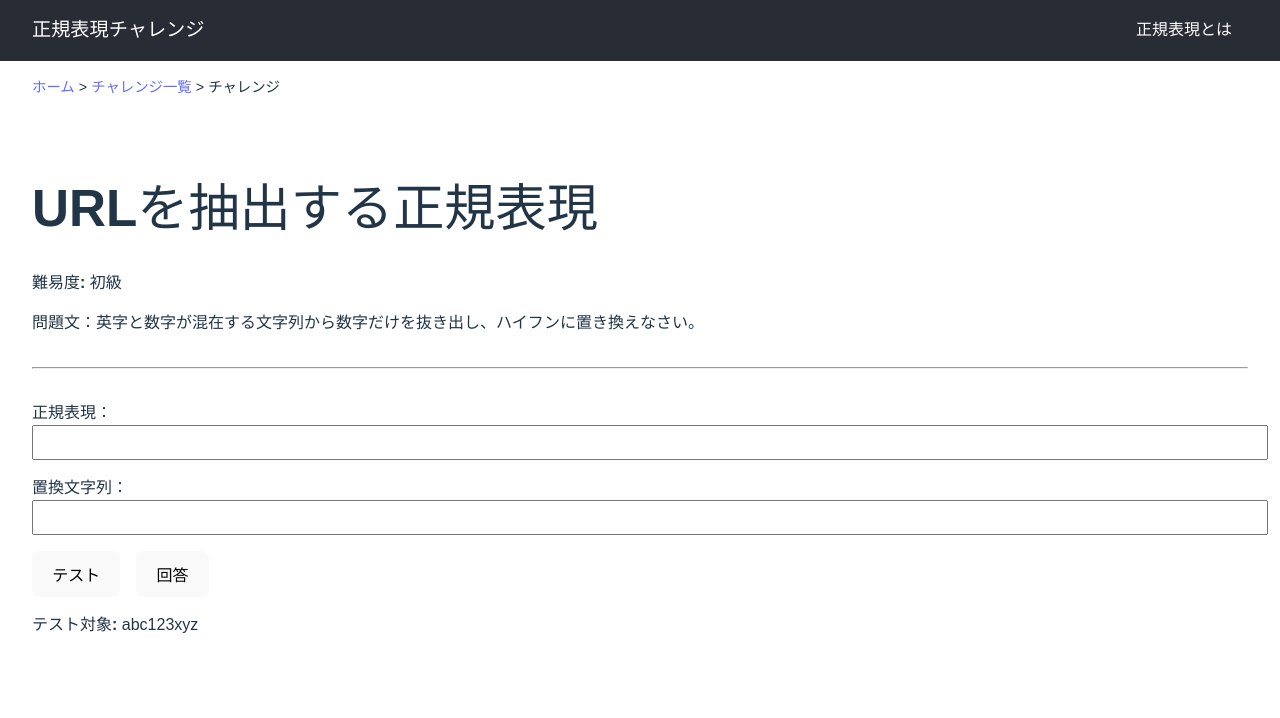
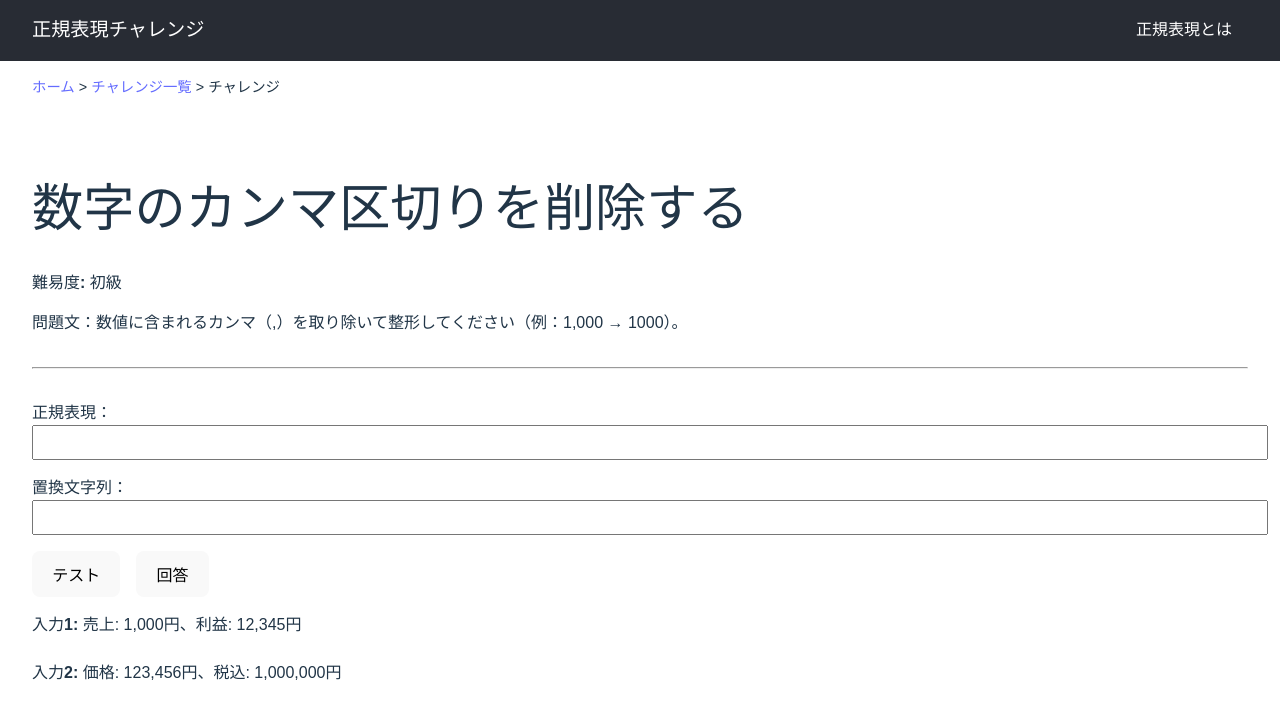
Before and after one commit to ishi720/regex-challenge, a React (Vite) app in the folder client/: page /challenge/1 in a window 1280 px wide. Shown: the top 718 px of the page. Built offline with nearby package versions, Linux system fonts and the light colour scheme.

Commit message:
置換の問題をセットする

```diff
--- a/client/src/data/challenges.ts
+++ b/client/src/data/challenges.ts
@@ -2,10 +2,40 @@ export type Challenge = {
   id: number;
   title: string;
   difficulty: '初級' | '中級' | '上級';
+  description: string;
+  sampleInputs: string[];
+  expectedOutputs: string[][];
 };
 
 export const challenges: Challenge[] = [
-  { id: 1, title: 'URLを抽出する正規表現', difficulty: '初級' },
-  { id: 2, title: '日付形式のバリデーション', difficulty: '中級' },
-  { id: 3, title: 'メールアドレスの検出', difficulty: '上級' },
+  {
+    id: 1,
+    title: '数字のカンマ区切りを削除する',
+    difficulty: '初級',
+    description:
+      '数値に含まれるカンマ（,）を取り除いて整形してください（例：1,000 → 1000）。',
+    sampleInputs: [
+      '売上: 1,000円、利益: 12,345円',
+      '価格: 123,456円、税込: 1,000,000円',
+    ],
+    expectedOutputs: [
+      ['売上: 1000円、利益: 12345円'],
+      ['価格: 123456円、税込: 1000000円'],
+    ],
+  },
+  {
+    id: 2,
+    title: '氏名のスペースを削除する',
+    difficulty: '初級',
+    description:
+      '氏名の姓と名の間にある半角スペースを削除してください（例：「田中 太郎」→「田中太郎」）。',
+    sampleInputs: [
+      '参加者一覧：田中 太郎、小林 花子',
+      '出席者：佐藤 一郎、鈴木 次郎',
+    ],
+    expectedOutputs: [
+      ['参加者一覧：田中太郎、小林花子'],
+      ['出席者：佐藤一郎、鈴木次郎'],
+    ],
+  },
 ];
--- a/client/src/pages/ChallengePage.tsx
+++ b/client/src/pages/ChallengePage.tsx
@@ -4,35 +4,32 @@ import Header from '../components/Header';
 import { challenges } from '../data/challenges';
 import Breadcrumbs from '../components/Breadcrumbs';
 
-
 const ChallengePage: React.FC = () => {
   const { id } = useParams<{ id: string }>();
   const challengeId = Number(id);
   const challenge = challenges.find((c) => c.id === challengeId);
 
-  // 入力欄の状態管理
   const [regexInput, setRegexInput] = useState('');
   const [replaceInput, setReplaceInput] = useState('');
-  const [testResult, setTestResult] = useState<string | null>(null);
+  const [testResults, setTestResults] = useState<string[]>([]);
 
-  // テスト対象の文字列（本来は問題データと紐付け）
-  const sampleText = 'abc123xyz';
+  const navigate = useNavigate();
 
-  // 「テスト」ボタンの処理
   const handleTest = () => {
+    if (!challenge) return;
     try {
-      const regex = new RegExp(regexInput, 'g');
-      const result = sampleText.replace(regex, replaceInput);
-      setTestResult(result);
+      const regex = new RegExp(regexInput, 'gu');
+      const results = challenge.sampleInputs.map((text) =>
+        text.replace(regex, replaceInput)
+      );
+      setTestResults(results);
     } catch (error) {
-      setTestResult(`正規表現の構文エラーです: ${error}`);
+      setTestResults(challenge.sampleInputs.map(() => `正規表現の構文エラーです: ${error}`));
     }
   };
 
-  // 「回答」ボタンの処理
-  const navigate = useNavigate();
   const handleSubmit = () => {
-    const confirmed = window.confirm("ほんとうに回答してもいいですか？");
+    const confirmed = window.confirm('ほんとうに回答してもいいですか？');
     if (confirmed) {
       navigate(`/result/${challengeId}`);
     }
@@ -47,7 +44,7 @@ const ChallengePage: React.FC = () => {
           <>
             <h1>{challenge.title}</h1>
             <p><strong>難易度:</strong> {challenge.difficulty}</p>
-            <p>問題文：英字と数字が混在する文字列から数字だけを抜き出し、ハイフンに置き換えなさい。</p>
+            <p>問題文：{challenge.description}</p>
 
             <hr style={{ margin: '2rem 0' }} />
 
@@ -57,7 +54,6 @@ const ChallengePage: React.FC = () => {
                 type="text"
                 value={regexInput}
                 onChange={(e) => setRegexInput(e.target.value)}
-                placeholder=""
                 style={{ width: '100%', padding: '8px', marginBottom: '1rem' }}
               />
 
@@ -66,7 +62,6 @@ const ChallengePage: React.FC = () => {
                 type="text"
                 value={replaceInput}
                 onChange={(e) => setReplaceInput(e.target.value)}
-                placeholder=""
                 style={{ width: '100%', padding: '8px', marginBottom: '1rem' }}
               />
 
@@ -77,10 +72,14 @@ const ChallengePage: React.FC = () => {
                 <button onClick={handleSubmit}>回答</button>
               </div>
 
-              <p><strong>テスト対象:</strong> {sampleText}</p>
-              {testResult !== null && (
-                <p><strong>結果:</strong> {testResult}</p>
-              )}
+              {challenge.sampleInputs.map((input, i) => (
+                <div key={i} style={{ marginBottom: '1.5rem' }}>
+                  <p><strong>入力{i + 1}:</strong> {input}</p>
+                  {testResults[i] !== undefined && (
+                    <p><strong>結果:</strong> {testResults[i]}</p>
+                  )}
+                </div>
+              ))}
             </div>
           </>
         ) : (
```
